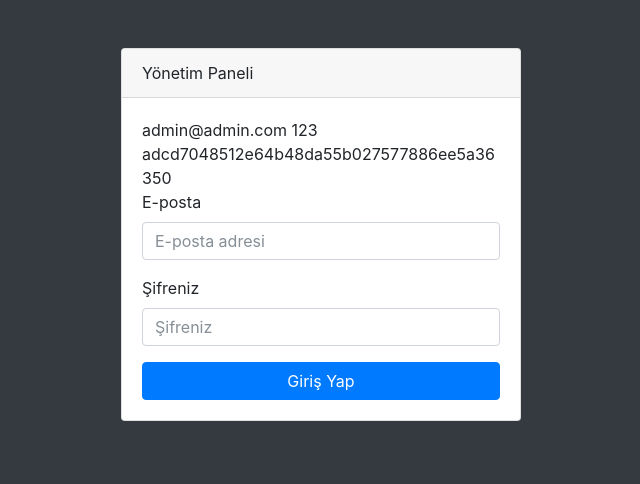
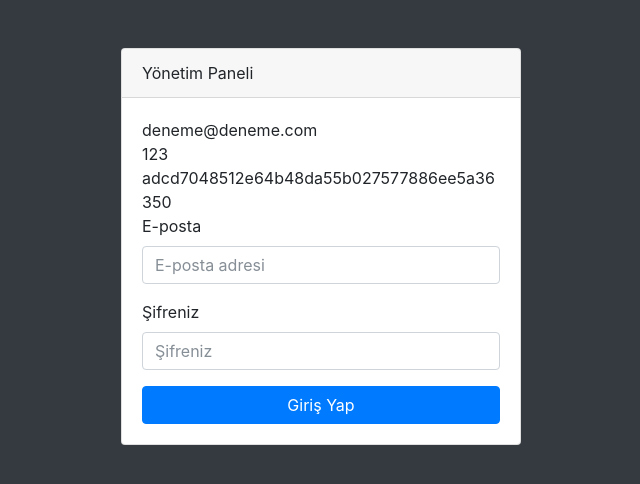
Before and after one commit to Webtasarim70/vb1, a PHP site: page /panel/giris.php in a window 1280 px wide. Shown: the top 484 px of the page, without its empty margins (319-959 px from the left). Run offline with PHP 8.4, Linux system fonts and the light colour scheme; tables that the repository leaves empty hold one stand-in row (values such as "Sample post").

Commit message:
giris.php error

```diff
--- a/panel/giris.php
+++ b/panel/giris.php
@@ -32,7 +32,7 @@ if (isset($_SESSION['oturum'])){
       <div class="card-body">
 
           <?php
-          echo "admin@admin.com 123"."<br>";
+          echo "deneme@deneme.com "."<br>"."123"."<br>";
 
           echo sha1(md5('123'));
 
@@ -44,10 +44,13 @@ if (isset($_SESSION['oturum'])){
               if (!$eposta || !$sifre){
                   echo "<div class='alert alert-danger'>Boş alan bırakmayınız</div>";
                   }else{
-                      $giris=$db->prepare('SELECT * FROM admin WHERE admin_posta=:p, admin_sifre=:s');
-                      $giris->execute(array(':p'=>$eposta, ':s'=>$sifre));
+                      $giris=$db->prepare("SELECT * FROM admin WHERE admin_posta=:p, admin_sifre=:s");
+                      $giris->execute(array(':p'=>$eposta, ':s'=>$sifreli));
 
                       if ($giris->rowCount()){
+
+                        echo('burası db var');
+
                           $row=$giris->fetch(PDO::FETCH_OBJ);
                           @$_SESSION['oturum']=true;
                           @$_SESSION['adminid']=$row->admin_id;
```
